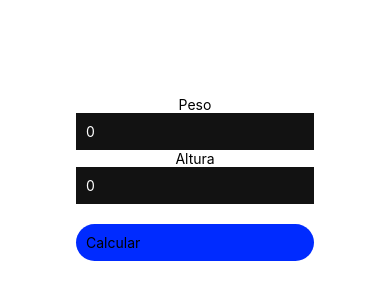
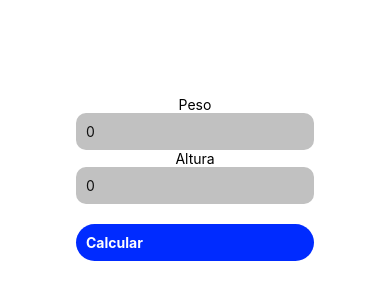
Before and after one commit to DabGias/imc-react-native, a React Native app: screen / in a window 390 px wide. Shown: the part 244-544 px from the top of the page. Built offline with nearby package versions, Linux system fonts and the light colour scheme.

Commit message:
adição de verificações

```diff
--- a/components/Calc.jsx
+++ b/components/Calc.jsx
@@ -12,20 +12,36 @@ function Calc() {
             <View>
                 <View style={styles.inputs}>
                     <Text>Peso</Text>
-                    <TextInput keyboardType='numeric' editable onChangeText={text => setPeso(text)} value={peso} style={styles.input}/>
+                    <TextInput
+                        maxLength={3}
+                        keyboardType='numeric'
+                        editable
+                        onChangeText={text => setPeso(text)}
+                        value={peso}
+                        style={styles.input}
+                    />
+                    {isNaN(peso) ? <Text style={styles.errorMsg}>Digite um valor válido!</Text>  : ""}
 
                     <Text>Altura</Text>
-                    <TextInput keyboardType='numeric' editable onChangeText={text => setAltura(text)} value={altura} style={styles.input}/>
+                    <TextInput
+                        maxLength={4}
+                        keyboardType='numeric'
+                        editable
+                        onChangeText={text => setAltura(text)}
+                        value={altura}
+                        style={styles.input}
+                    />
+                    {isNaN(altura) || altura >= 3 ? <Text style={styles.errorMsg}>Digite um valor válido!</Text>  : ""}
                 </View>
 
                 <Pressable style={styles.buttonCalc} onPress={() => {
                     setImc(peso / (altura * altura))
                 }}>
-                    <Text>Calcular</Text>
+                    <Text style={styles.txtButton}>Calcular</Text>
                 </Pressable>
 
-                {imc == 0 ? "" : <Text style={styles.imcMsg}>O seu IMC é de: {imc.toFixed(2)}</Text>}
-                {imc == 0 ? ""
+                {imc === 0 || isNaN(imc) ? "" : <Text style={styles.imcMsg}>O seu IMC é de: {imc.toFixed(2)}</Text>}
+                {imc === 0 || isNaN(imc) ? ""
                 : imc <= 18.5 ? <Text style={styles.imcMsg}>Você está em estado de magreza!</Text>
                 : imc <= 24.9 ? <Text style={styles.imcMsg}>Você está em boa forma!</Text>
                 : imc <= 29.9 ? <Text style={styles.imcMsg}>Você está com sobrepeso!</Text>
@@ -48,8 +64,14 @@ const styles = StyleSheet.create({
 
     input: {
         padding: 10,
-        backgroundColor: '#121212',
-        color: '#fefefe'
+        backgroundColor: '#c1c1c1',
+        color: '#121212',
+        borderRadius: 10
+    },
+
+    errorMsg: {
+        color: 'red',
+        fontSize: 20
     },
 
     buttonCalc: {
@@ -57,6 +79,11 @@ const styles = StyleSheet.create({
         backgroundColor: '#002bff',
         padding: 10,
         borderRadius: 20
+    },
+
+    txtButton: {
+        color: '#FEFEFE',
+        fontWeight: 'bold'
     },
 
     imcMsg: {
```
